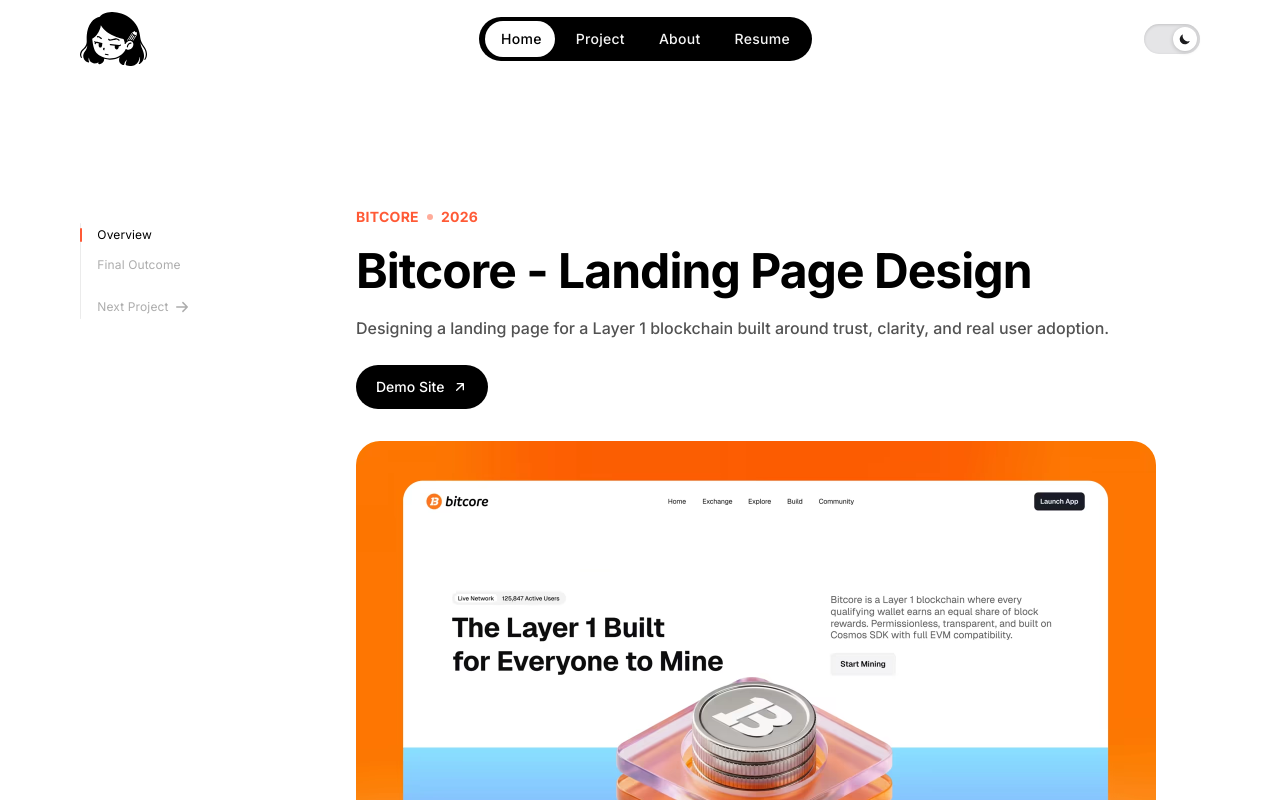
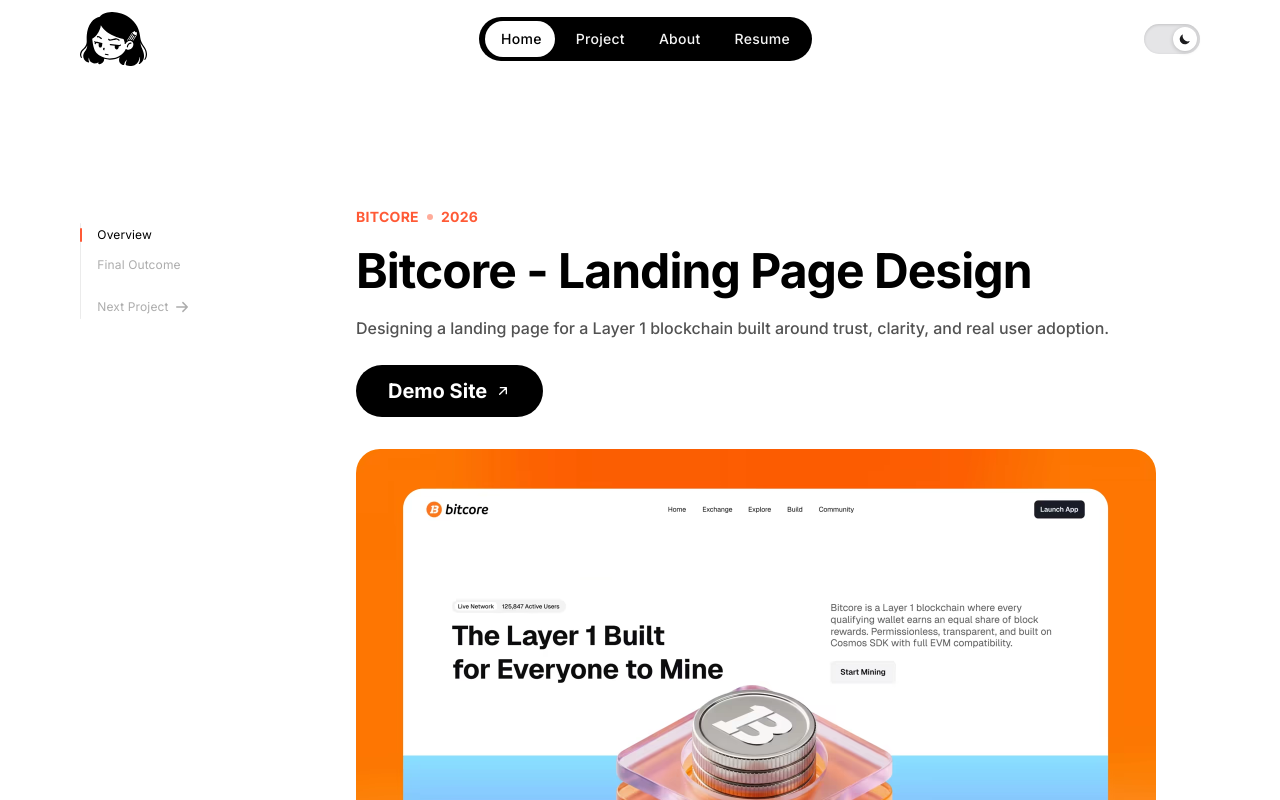
Before and after one commit to emma1110/Emma, a Next.js app: page /bitcore in a window 1280 px wide. Shown: the top 800 px of the page. Built offline with nearby package versions, Linux system fonts and the light colour scheme; no server answers.

Commit message:
fix: align Bitcore demo CTA with button system

```diff
--- a/app/bitcore/page.tsx
+++ b/app/bitcore/page.tsx
@@ -167,8 +167,9 @@ export default function BitCorePage() {
                 href="/bitcore-demo"
                 target="_blank"
                 rel="noopener noreferrer"
-                className="mt-2 inline-flex h-11 w-fit items-center justify-center gap-2 rounded-full bg-[var(--nav-btn-bg)] px-5 type-body-sm-medium text-[var(--nav-btn-text)] hover:opacity-80"
+                className="copy-email-button mt-2 w-fit gap-2"
                 aria-label="Open the interactive Bitcore landing page demo"
+                magnetic
               >
                 <span>Demo Site</span>
                 <svg
```
